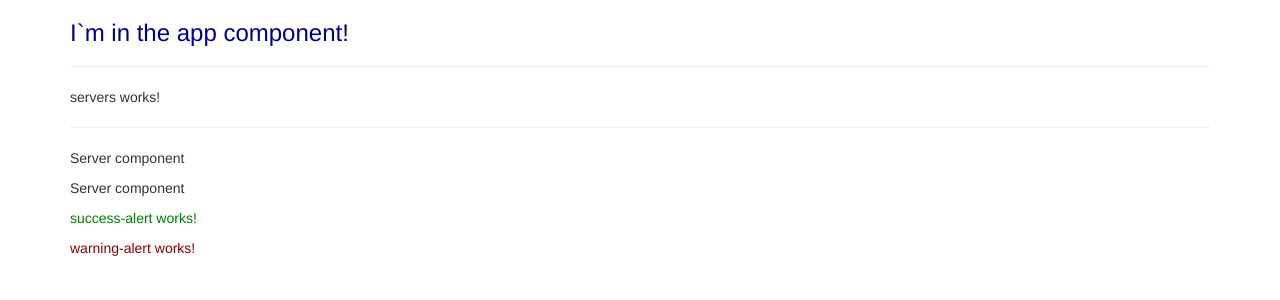
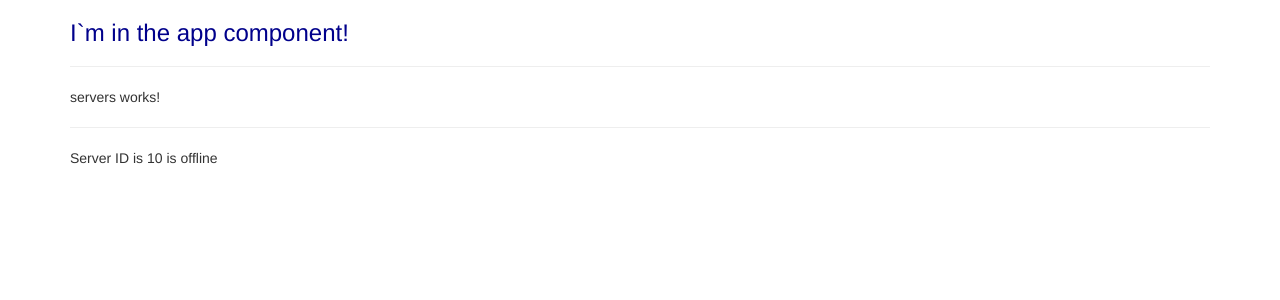
Before and after one commit to IskraKate/Angular_study, an Angular app in the folder 04_data_binding/: page / in a window 1280 px wide. Shown: the top 300 px of the page. Built offline with nearby package versions, Linux system fonts and the light colour scheme.

Commit message:
cleanup, add var and func

```diff
--- a/04_data_binding/src/app/app.component.html
+++ b/04_data_binding/src/app/app.component.html
@@ -4,7 +4,6 @@
       <h3>I`m in the app component!</h3>
       <hr />
       <app-servers></app-servers>
-      <div app-success-alert></div>
     </div>
   </div>
 </div>
--- a/04_data_binding/src/app/app.module.ts
+++ b/04_data_binding/src/app/app.module.ts
@@ -4,11 +4,9 @@ import { NgModule } from '@angular/core';
 
 import { AppComponent } from './app.component';
 import { ServersComponent } from './servers/servers.component';
-import { WarningAlertComponent } from './warning-alert/warning-alert.component';
-import { SuccessAlertComponent } from './success-alert/success-alert.component';
 
 @NgModule({
-  declarations: [AppComponent, ServerComponent, ServersComponent, WarningAlertComponent, SuccessAlertComponent],
+  declarations: [AppComponent, ServerComponent, ServersComponent],
   imports: [BrowserModule],
   providers: [],
   bootstrap: [AppComponent],
--- a/04_data_binding/src/app/server/server.component.html
+++ b/04_data_binding/src/app/server/server.component.html
@@ -1 +1 @@
-<p>Server component</p>
+<p>Server ID is {{ serverId }} is {{ getServerStatus() }}</p>
--- a/04_data_binding/src/app/server/server.component.ts
+++ b/04_data_binding/src/app/server/server.component.ts
@@ -4,4 +4,11 @@ import { Component } from '@angular/core';
   selector: 'app-server',
   templateUrl: './server.component.html',
 })
-export class ServerComponent {}
+export class ServerComponent {
+  serverId: number = 10;
+  serverStatus: string = 'offline';
+
+  getServerStatus(): string {
+    return this.serverStatus;
+  }
+}
--- a/04_data_binding/src/app/servers/servers.component.html
+++ b/04_data_binding/src/app/servers/servers.component.html
@@ -1,4 +1,3 @@
 <p>servers works!</p>
 <hr />
 <app-server></app-server>
-<app-server></app-server>
--- a/04_data_binding/src/app/success-alert/success-alert.component.css
+++ /dev/null
@@ -1,3 +0,0 @@
-p {
-  color: darkgreen;
-}
--- a/04_data_binding/src/app/success-alert/success-alert.component.html
+++ /dev/null
@@ -1,3 +0,0 @@
-<p>success-alert works!</p>
-
-<app-warning-alert></app-warning-alert>
--- a/04_data_binding/src/app/success-alert/success-alert.component.ts
+++ /dev/null
@@ -1,18 +0,0 @@
-import { Component, OnInit } from '@angular/core';
-
-@Component({
-  selector: '[app-success-alert]',
-  templateUrl: './success-alert.component.html',
-  styles: [
-    `
-      p {
-        color: green;
-      }
-    `,
-  ],
-})
-export class SuccessAlertComponent implements OnInit {
-  constructor() {}
-
-  ngOnInit(): void {}
-}
--- a/04_data_binding/src/app/warning-alert/warning-alert.component.css
+++ /dev/null
@@ -1,3 +0,0 @@
-p {
-  color: darkred;
-}
--- a/04_data_binding/src/app/warning-alert/warning-alert.component.html
+++ /dev/null
@@ -1 +0,0 @@
-<p>warning-alert works!</p>
--- a/04_data_binding/src/app/warning-alert/warning-alert.component.ts
+++ /dev/null
@@ -1,15 +0,0 @@
-import { Component, OnInit } from '@angular/core';
-
-@Component({
-  selector: 'app-warning-alert',
-  templateUrl: './warning-alert.component.html',
-  styleUrls: ['./warning-alert.component.css']
-})
-export class WarningAlertComponent implements OnInit {
-
-  constructor() { }
-
-  ngOnInit(): void {
-  }
-
-}
```
